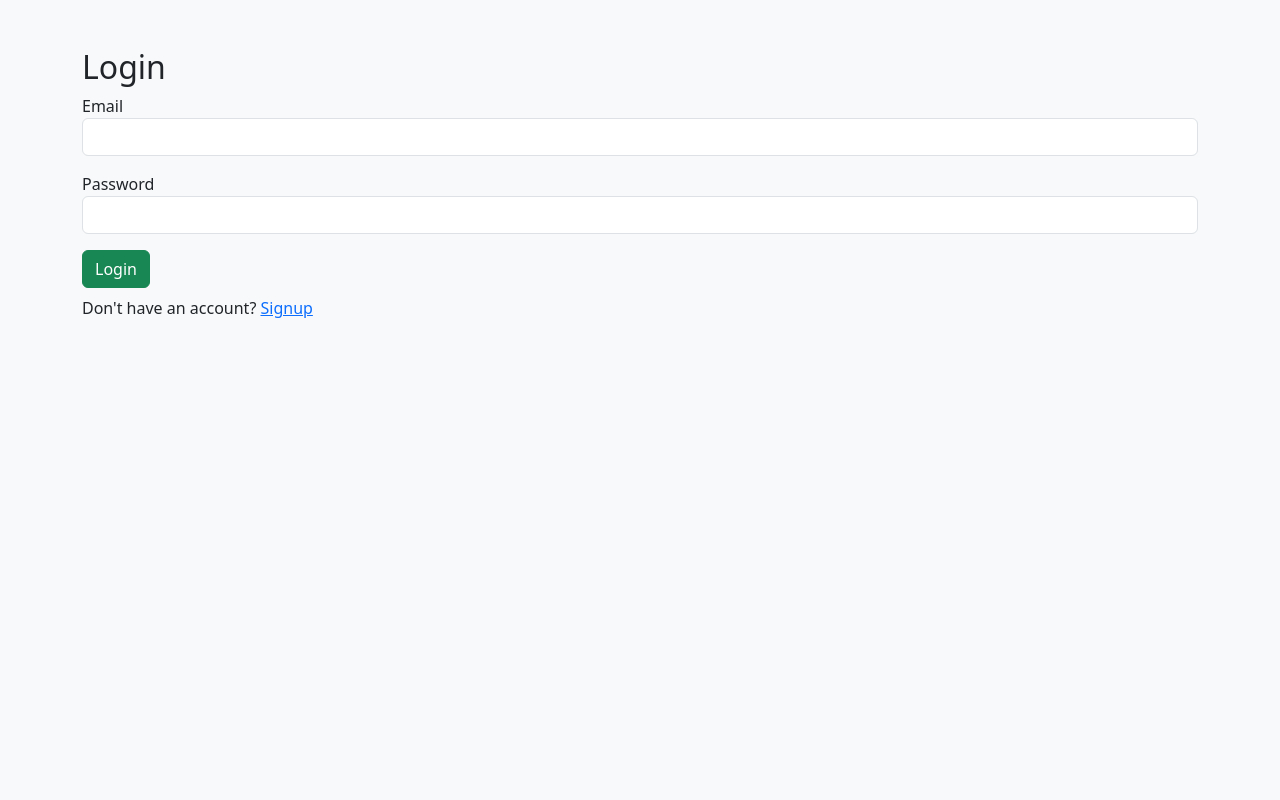
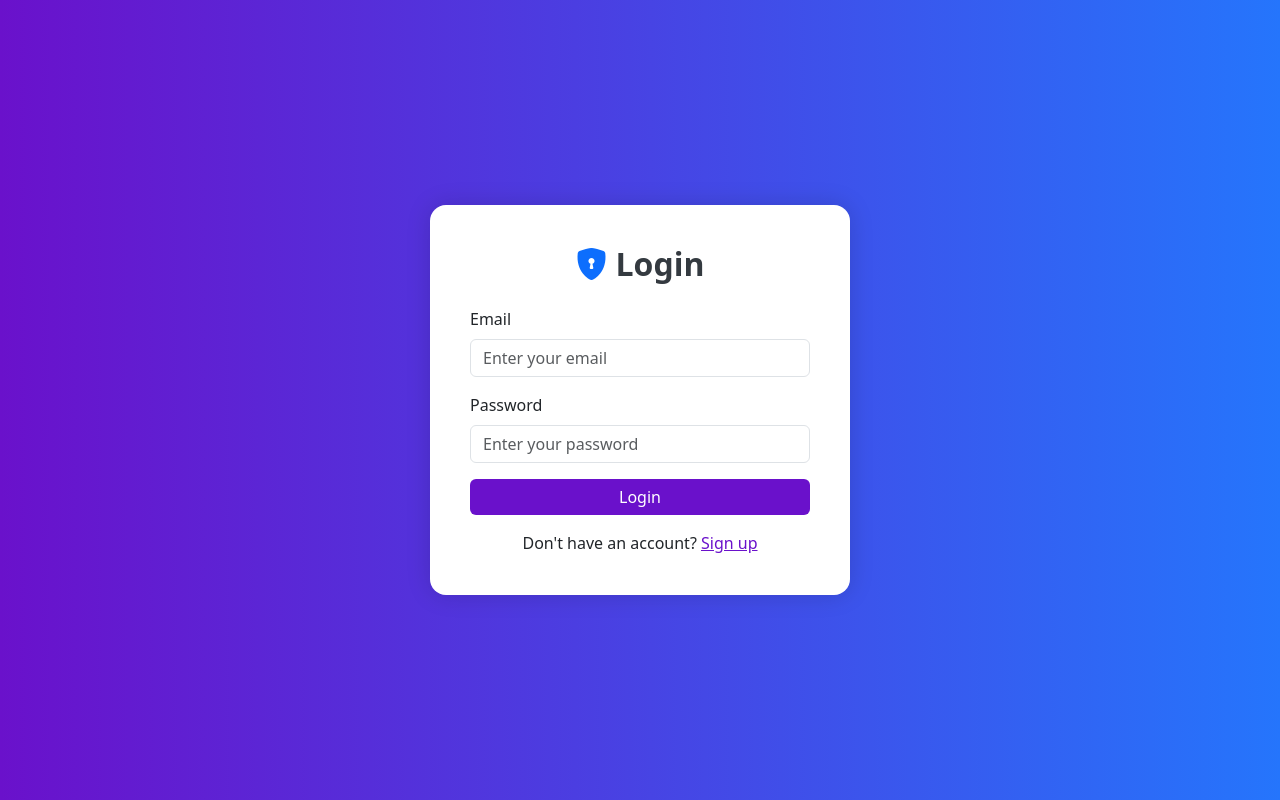
Before and after one commit to manoj2017-dev/customer_app, a Flask app: page /login in a window 1280 px wide. Run offline with Flask 3, Linux system fonts and the light colour scheme.

Commit message:
Design full login page

```diff
--- a/app/templates/login.html
+++ b/app/templates/login.html
@@ -3,28 +3,73 @@
 <head>
   <meta charset="UTF-8">
   <title>Login</title>
-    <link rel="stylesheet" href="https://cdn.jsdelivr.net/npm/bootstrap@5.3.3/dist/css/bootstrap.min.css">
+  <link href="https://cdn.jsdelivr.net/npm/bootstrap@5.3.3/dist/css/bootstrap.min.css" rel="stylesheet">
+  <link href="https://cdn.jsdelivr.net/npm/bootstrap-icons@1.10.5/font/bootstrap-icons.css" rel="stylesheet">
+  <style>
+    body {
+      background: linear-gradient(to right, #6a11cb, #2575fc);
+      min-height: 100vh;
+      display: flex;
+      align-items: center;
+      justify-content: center;
+    }
+    .login-card {
+      background-color: #ffffff;
+      padding: 2.5rem;
+      border-radius: 1rem;
+      box-shadow: 0 0 25px rgba(0,0,0,0.15);
+      width: 100%;
+      max-width: 420px;
+    }
+    .login-card h2 {
+      margin-bottom: 1.5rem;
+      font-weight: bold;
+      color: #343a40;
+    }
+    .form-control:focus {
+      border-color: #6a11cb;
+      box-shadow: 0 0 0 0.2rem rgba(106, 17, 203, 0.25);
+    }
+    .btn-login {
+      background-color: #6a11cb;
+      border: none;
+    }
+    .btn-login:hover {
+      background-color: #541caa;
+    }
+    .form-label {
+      font-weight: 500;
+    }
+    .link-text {
+      color: #6a11cb;
+    }
+  </style>
 </head>
-<body class="bg-light">
-    <div class="container mt-5">
-        <h2>Login</h2>
+<body>
+  <div class="login-card text-center">
+    <h2><i class="bi bi-shield-lock-fill me-2 text-primary"></i>Login</h2>
+
     {% with messages = get_flashed_messages() %}
       {% if messages %}
-            <div class="alert alert-warning">{{ messages[0] }}</div>
+        <div class="alert alert-warning text-start">{{ messages[0] }}</div>
       {% endif %}
     {% endwith %}
-        <form method="POST" action="/login">
+
+    <form method="POST" action="/login" class="text-start">
       <div class="mb-3">
-                <label>Email</label>
-                <input type="email" name="email" class="form-control" required>
+        <label class="form-label">Email</label>
+        <input type="email" name="email" class="form-control" required placeholder="Enter your email">
       </div>
       <div class="mb-3">
-                <label>Password</label>
-                <input type="password" name="password" class="form-control" required>
+        <label class="form-label">Password</label>
+        <input type="password" name="password" class="form-control" required placeholder="Enter your password">
       </div>
-            <button class="btn btn-success">Login</button>
-            <p class="mt-2">Don't have an account? <a href="/signup">Signup</a></p>
+      <div class="d-grid">
+        <button type="submit" class="btn btn-login text-white">Login</button>
+      </div>
     </form>
+
+    <p class="mt-3 mb-0">Don't have an account? <a href="/signup" class="link-text">Sign up</a></p>
   </div>
 </body>
 </html>
```
Lines whose indentation alone changed are shown as unchanged.
